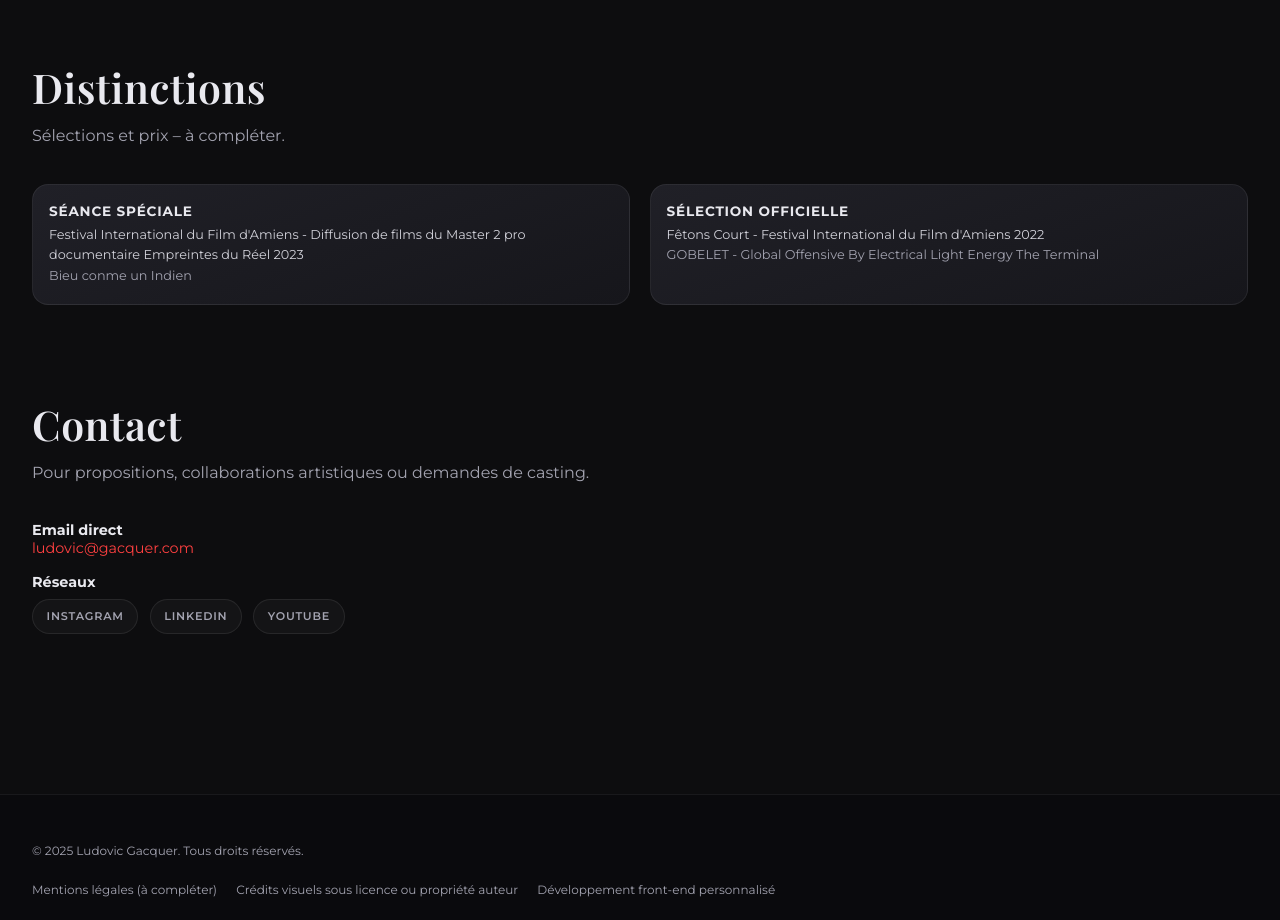
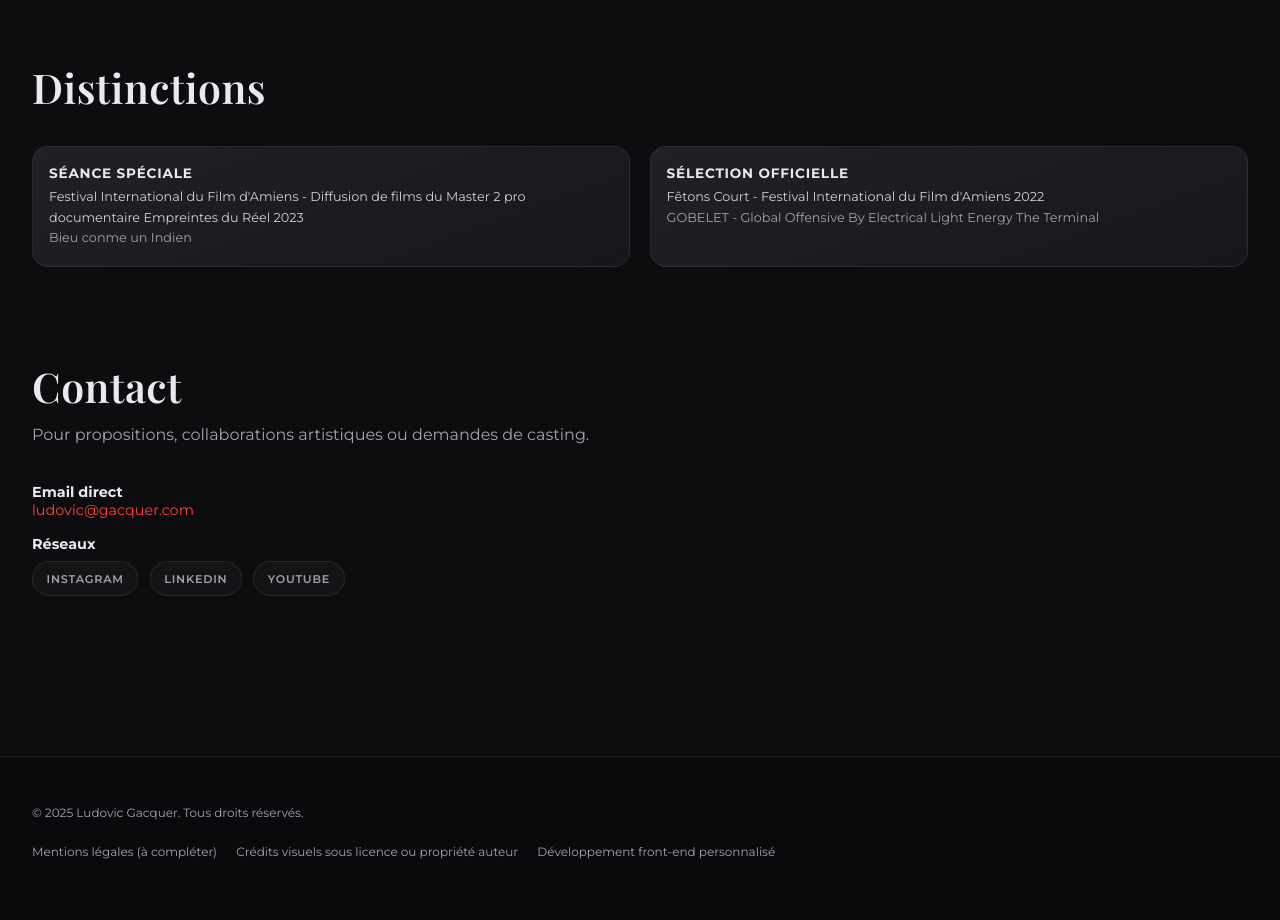
Before and after one commit to citron/ludovic, a plain HTML site: page index.html in a window 1280 px wide. Shown: the part 2720-3640 px from the top of the page. Drawn offline with nearby package versions, Linux system fonts and the light colour scheme.

Commit message:
suppression du texte d'introduction dans les distinctions

```diff
--- a/index.html
+++ b/index.html
@@ -250,7 +250,6 @@
     <section id="distinctions" aria-labelledby="distinctions-title">
       <div class="section-intro" data-reveal>
         <h2 id="distinctions-title">Distinctions</h2>
-        <p class="muted">Sélections et prix – à compléter.</p>
       </div>
       <div class="cards-flex" id="awards" data-reveal></div>
     </section>
```
